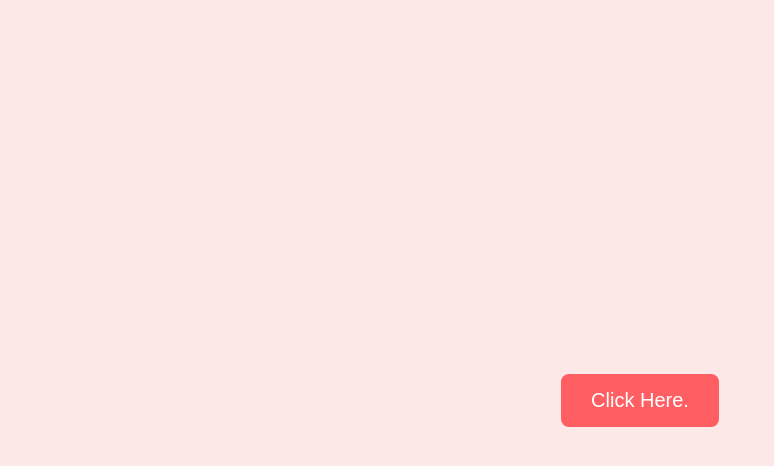
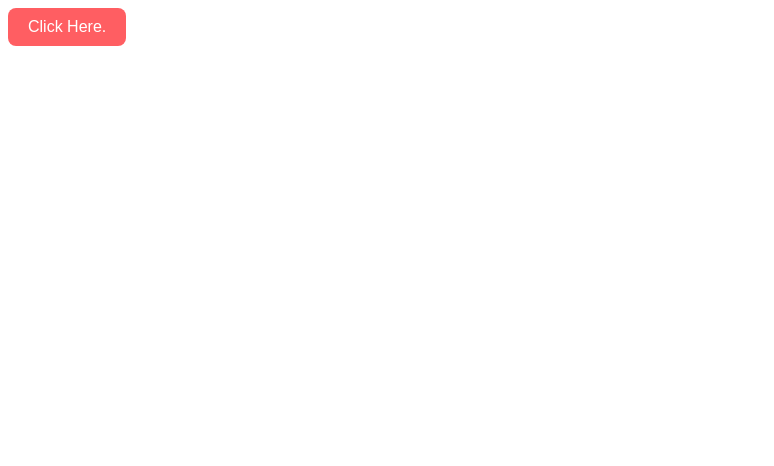
Before and after one commit to sahilk0102/newyear, a plain HTML site: page index.html in a window 1280 px wide. Shown: the whole page, without its empty margins (0-774 px from the left). Drawn offline with Linux system fonts and the light colour scheme.

Commit message:
Update styles.css

```diff
--- a/styles.css
+++ b/styles.css
@@ -1,3 +1,66 @@
+Chat history
+ChatGPT
+New chat
+Today
+
+    Reduce Button Size
+
+    Lo-fi Song Editing
+
+Previous 7 Days
+
+    EDM Fashion Show Tracks
+    Circuit Design Tools Mentioned
+    New Year Website Creation
+    VIRBO: Small Business Game-Changer
+
+Previous 30 Days
+
+    College Fest Vibes
+    Sahil's College Jersey
+    New chat
+    Friends Bring Home Comfort.
+    Compile-time nature of overloading.
+    Abstract Class in C++
+    Life's Absurd Standup
+    Fashion Show Themes
+    Picnic Spots Near Nagpur
+    Chatty Assistance
+    Chatty user, helpful assistant.
+    Triple Integration Steps
+    Remove Gaps in Premiere
+    Zoom Left-Right-Out Tutorial
+    Dissolve Text, Adjust Opacity
+    Bonafide Certificate Application
+    Icons: Search and Download
+    Prati Event Battle
+    Pure Love Joy
+    Love Tale Unfolding
+    Potluck Appetizer Ideas
+    Gift Ideas for Girlfriend
+
+November
+
+    Typo in greeting. Summarize?
+    Blockchain Biosensor Security
+    Biosensors: Historical Advances
+    Pixel Bluejay Arcade
+    Biosensors: Materials & Techniques
+    Comic Frame Creation Tools
+    Social Media Vanishes Pigeon
+    Vintage in Modern Life
+    Comic Strip Ideas
+    Persuading to Buy T-Shirts
+
+October
+
+    Two-Month Anniversary Letter
+    Assist with GPT request
+    New chat
+
+Upgrade planGet GPT-4, DALL·E, and more
+ChatGPT 3.5
+User
 body {
     font-family: 'Segoe UI', Tahoma, Geneva, Verdana, sans-serif;
     background-color: #fde8e8; /* Pastel red-pink */
@@ -36,3 +99,48 @@ p {
     color: #ff5e62; /* Red */
     font-size: 24px;
 }
+this code would give a button in center, i want to reduce the size of that button, what should i edit in the aboive code
+ChatGPT
+
+To reduce the size of the button in your code, you can adjust the padding and font-size properties. Here's the modified code with smaller button size:
+
+css
+
+body {
+    font-family: 'Segoe UI', Tahoma, Geneva, Verdana, sans-serif;
+    background-color: #fde8e8; /* Pastel red-pink */
+    text-align: center;
+    display: flex;
+    justify-content: center;
+    align-items: center;
+    height: 100vh;
+    margin: 0;
+}
+
+button {
+    background-color: #ff5e62; /* Red */
+    color: #fff;
+    padding: 10px 20px; /* Adjust padding to reduce size */
+    font-size: 16px;    /* Adjust font size to reduce size */
+    cursor: pointer;
+    border: none;
+    border-radius: 8px;
+    transition: transform 0.5s ease-in-out;
+}
+
+button:hover {
+    background-color: #d93a3e; /* Darker red on hover */
+}
+
+/* Make text attractive */
+p {
+    font-size: 18px;
+    color: #333;
+    margin-top: 20px;
+}
+
+.attractive-text {
+    font-family: 'Pacifico', cursive;
+    color: #ff5e62; /* Red */
+    font-size: 24px;
+}
```
